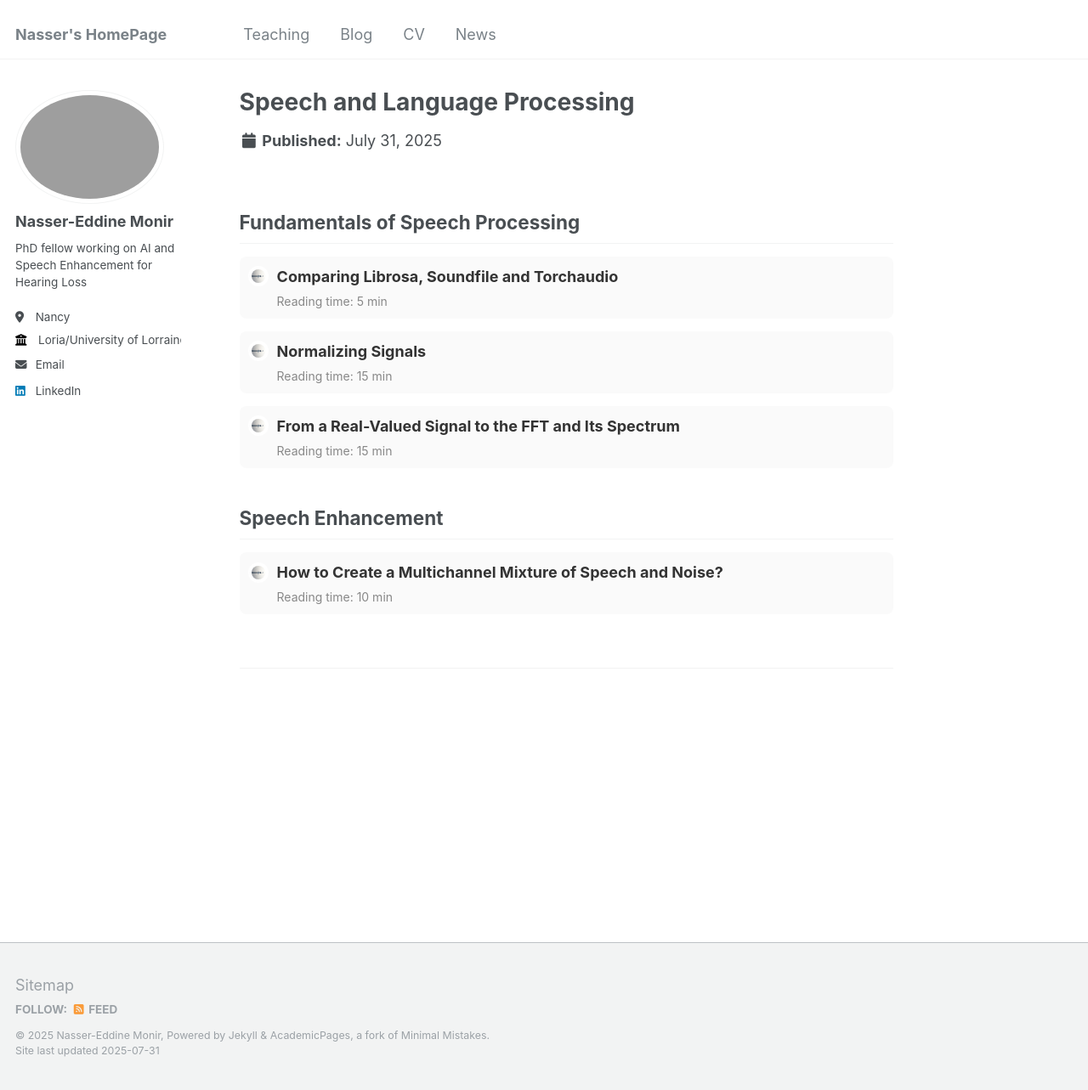
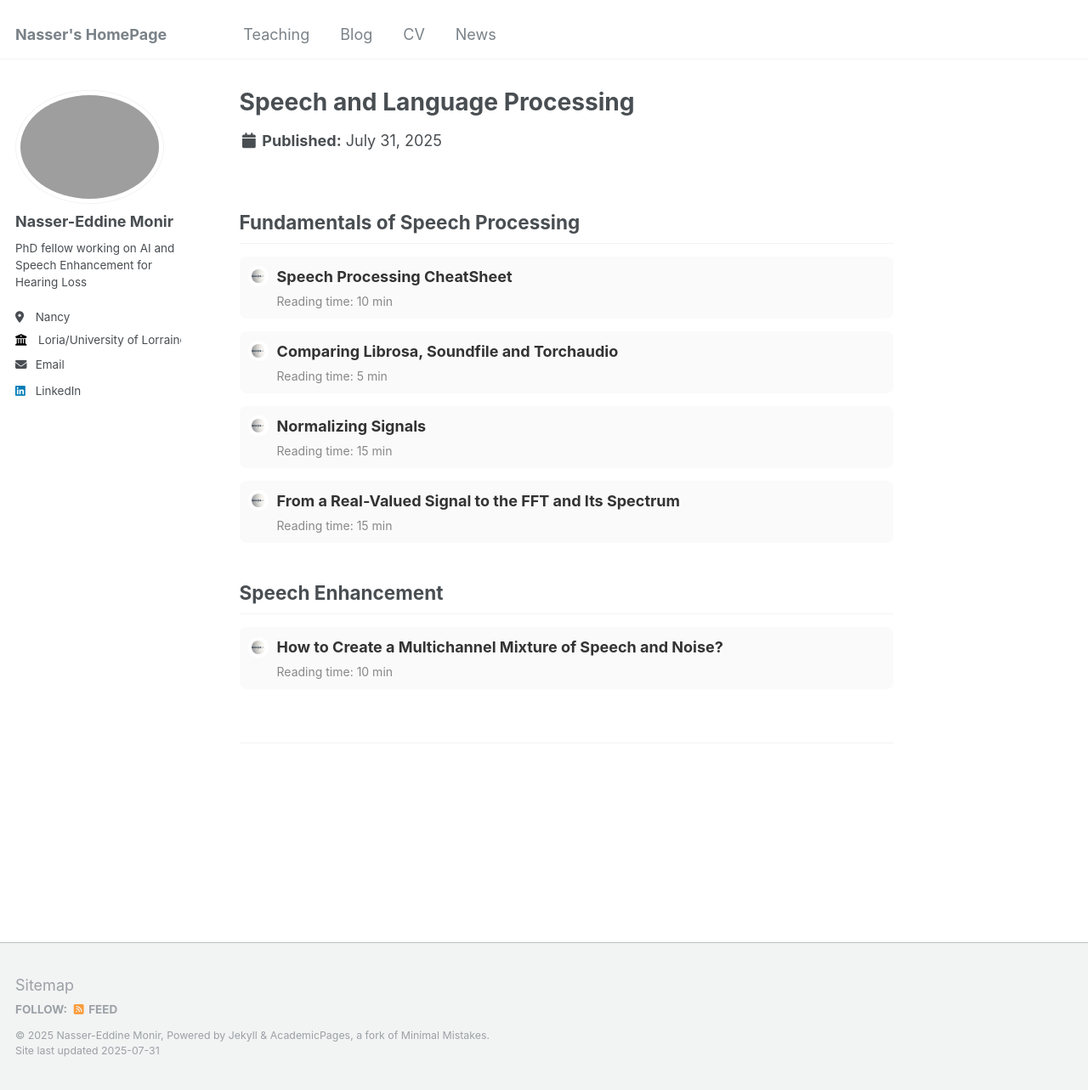
Before and after one commit to Nasseredd/nasseredd.github.io, a Jekyll site: the page built from _blog/speech-and-language-processing/index.md, in a window 1280 px wide and 1283 px high. Shown: the whole window at 85% size. Built offline with Jekyll 4.4.1, drawn with Linux system fonts in a browser that asks for light colours.

Commit message:
added the speech processing cheatsheet at the top

```diff
--- a/_blog/speech-and-language-processing/index.md
+++ b/_blog/speech-and-language-processing/index.md
@@ -14,6 +14,17 @@
 - Scale : Mel scale, Critical bands, 1/3 octave
 -
  -->
+
+<div style="width: 100%; background-color: #fafafa; border-radius: 8px; padding: 10px; margin-top: 15px; display: flex; flex-direction: column; align-items: flex-start;">
+  <a href="{{ site.baseurl }}/blog/speech-and-language-processing/speech-processing-cheat-sheet"
+     style="text-decoration: none; color: inherit; display: flex; flex-direction: column; width: 100%;">
+    <div style="display: flex; align-items: center;">
+      <img src="{{ site.baseurl }}/files/blog/speech-and-language-processing-.jpg" alt="Article Icon" style="width: 24px; height: 24px; margin-right: 10px; border-radius: 50%; background-color: #fff; padding: 4px;">
+      <span style="font-size: 18px; font-weight: bold; color: #333;">Speech Processing CheatSheet</span>
+    </div>
+    <div style="font-size: 14px; color: #888; margin-top: 5px; margin-left: 34px;">Reading time: 10 min</div>
+  </a>
+</div>
 
 <div style="width: 100%; background-color: #fafafa; border-radius: 8px; padding: 10px; margin-top: 15px; display: flex; flex-direction: column; align-items: flex-start;">
   <a href="{{ site.baseurl }}/blog/speech-and-language-processing/comparing-audio-libraries"
```
